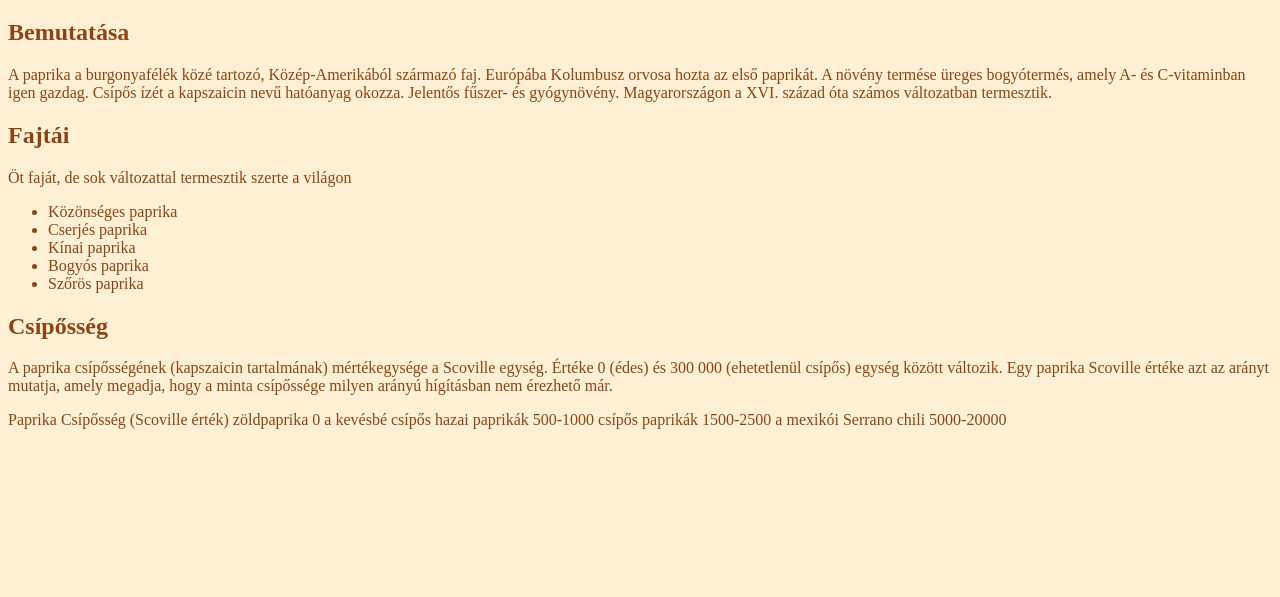
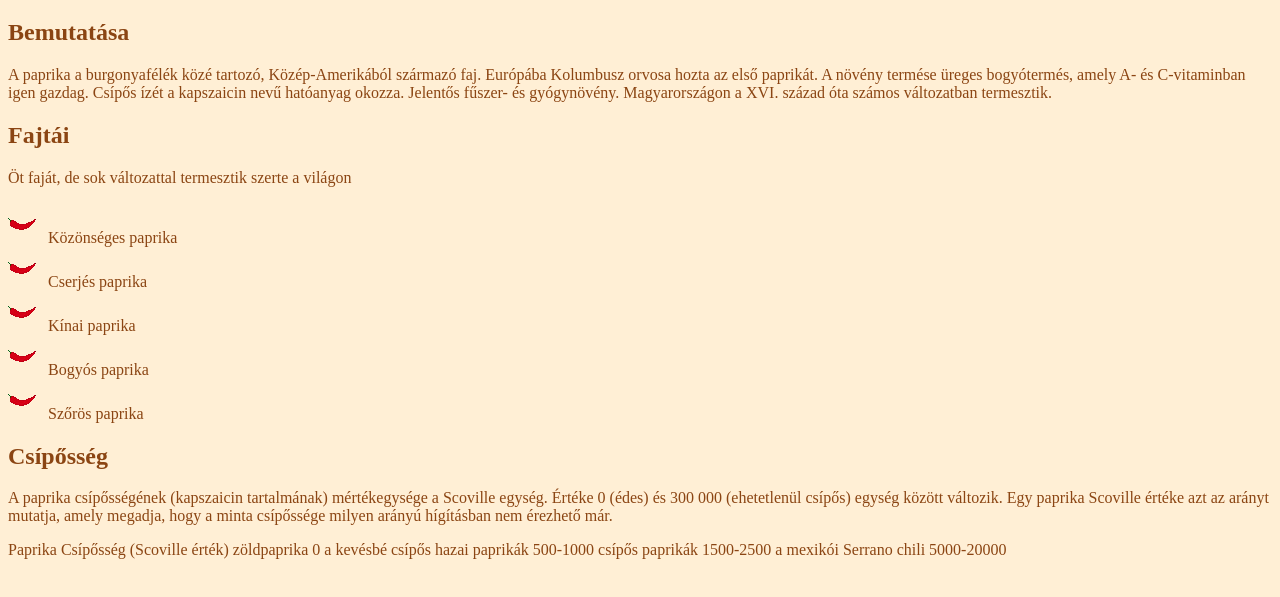
Before and after one commit to thespekky/paprika, a plain HTML site: page index.html in a window 1280 px wide. Shown: the part 61-658 px from the top of the page. Drawn offline with Linux system fonts and the light colour scheme.

Commit message:
listka képek feltöltése

```diff
--- a/paprika/paprika.css
+++ b/paprika/paprika.css
@@ -3,3 +3,6 @@ body
     background-color:#FFEFD5 ;
     color: #8B4513 ;
 }
+ul{
+    list-style-image: url("chili-pepper-icon.gif");
+}
```
